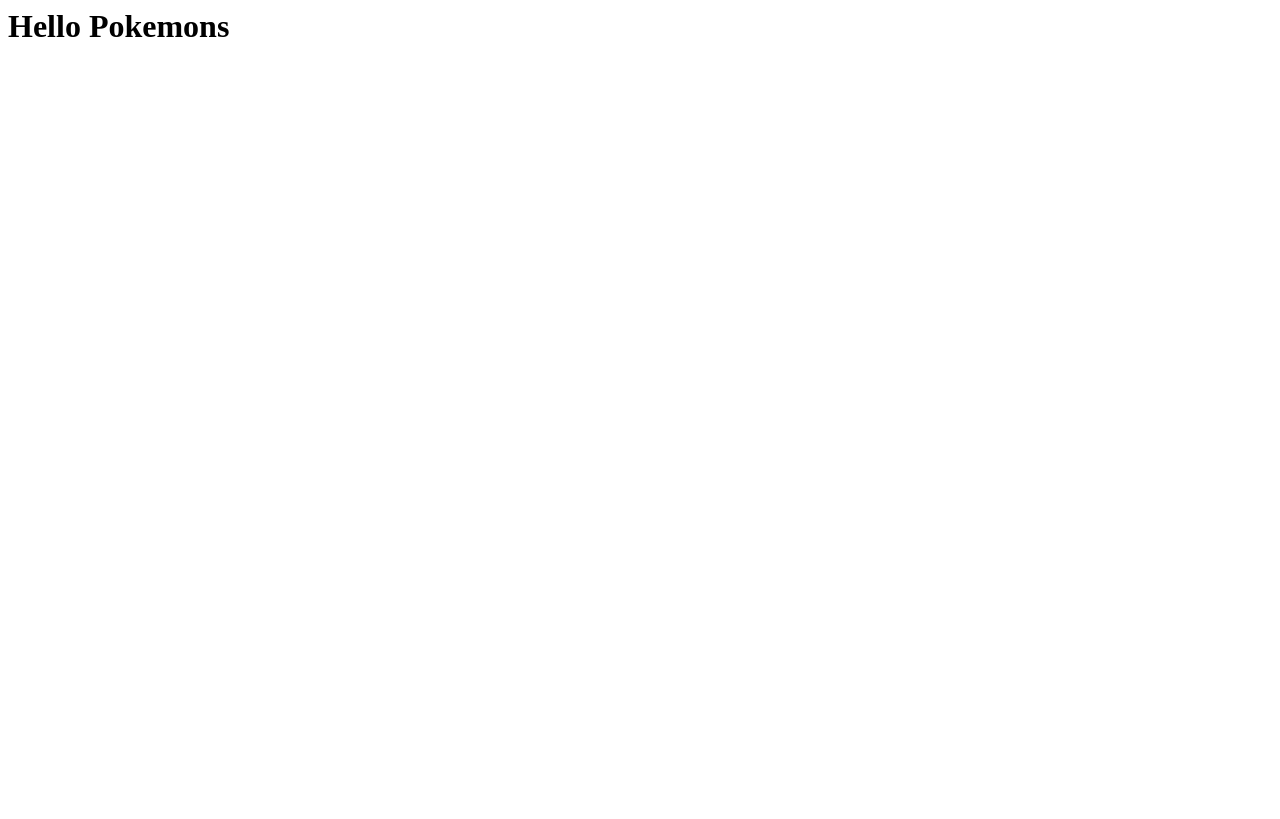
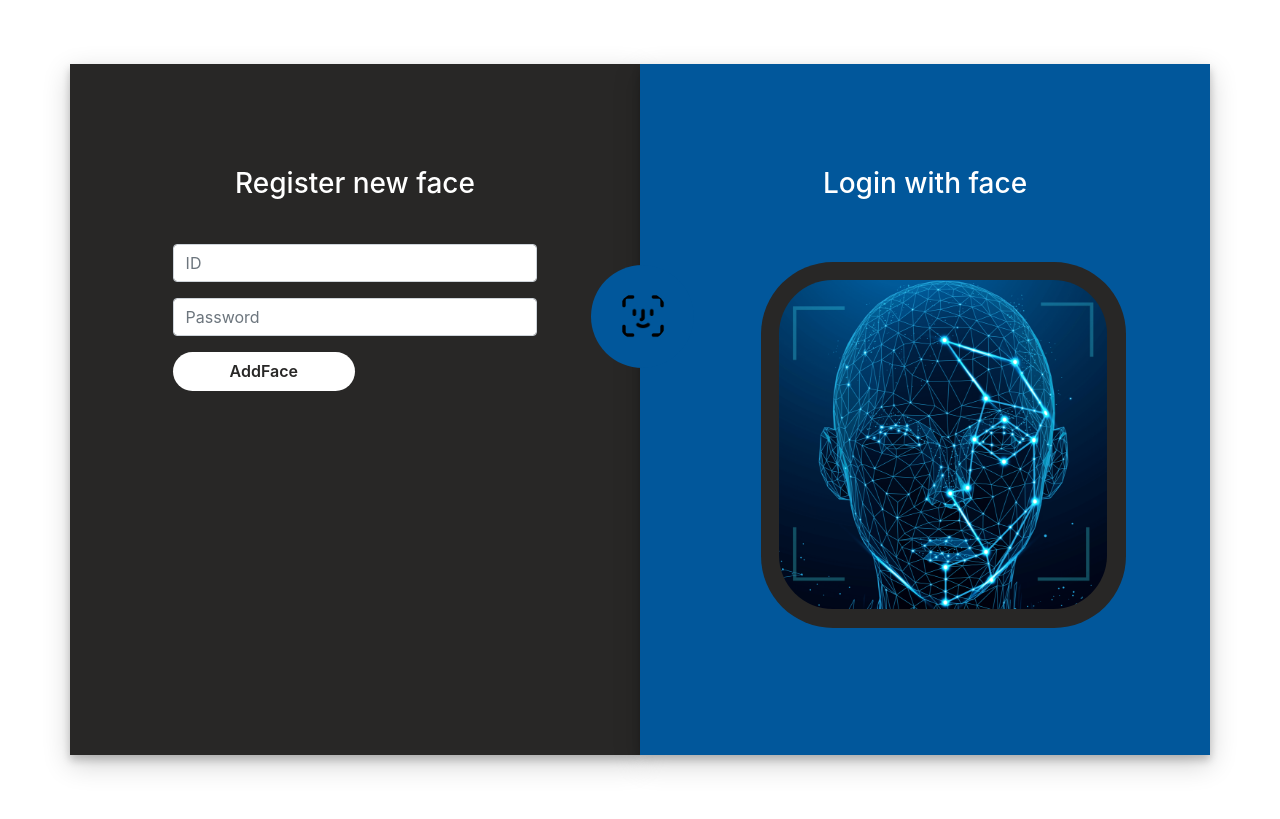
Before and after one commit to giobart/face-detection-UI, a Flask app: page / in a window 1280 px wide. Before the commit the page is almost empty. Before the commit the page ends 37 px from the top, so only its background shows below. Run offline with Flask 2, Linux system fonts and the light colour scheme; some libraries are stand-ins or nearby versions.

Commit message:
created index.html template

```diff
--- a/src/app.py
+++ b/src/app.py
@@ -11,7 +11,7 @@
     Initializes the application and its utilities.
     """
 
-    app = Flask(app_name, template_folder=os.path.join('src', 'templates'))
+    app = Flask(app_name, template_folder=os.path.join('src', 'templates'), static_folder=os.path.join('src','static'))
     CORS(app)
 
     if config:
--- /dev/null
+++ b/src/static/style.css
@@ -0,0 +1,67 @@
+.login-container{
+    margin-top: 5%;
+    margin-bottom: 5%;
+}
+.login-logo{
+    position: relative;
+    margin-left: -41.5%;
+}
+.login-logo img{
+    position: absolute;
+    width: 20%;
+    margin-top: 19%;
+    background: #01579B;
+    border-radius: 4.5rem;
+    padding: 5%;
+}
+
+.login-image{
+}
+
+.login-image input{
+
+    width: 100%;
+    background: #282726;
+    border-radius: 4.5rem;
+    padding: 5%;
+    margin: 5%;
+}
+
+.login-form-1{
+    padding: 9%;
+    background:#282726;
+    box-shadow: 0 5px 8px 0 rgba(0, 0, 0, 0.2), 0 9px 26px 0 rgba(0, 0, 0, 0.19);
+}
+.login-form-1 h3{
+    text-align: center;
+    margin-bottom:12%;
+    color:#fff;
+}
+.login-form-2{
+    padding: 9%;
+    background: #01579B;
+    box-shadow: 0 5px 8px 0 rgba(0, 0, 0, 0.2), 0 9px 26px 0 rgba(0, 0, 0, 0.19);
+}
+.login-form-2 h3{
+    text-align: center;
+    margin-bottom:12%;
+    color: #fff;
+}
+.btnSubmit{
+    font-weight: 600;
+    width: 50%;
+    color: #282726;
+    background-color: #fff;
+    border: none;
+    border-radius: 1.5rem;
+    padding:2%;
+}
+.btnForgetPwd{
+    color: #fff;
+    font-weight: 600;
+    text-decoration: none;
+}
+.btnForgetPwd:hover{
+    text-decoration:none;
+    color:#fff;
+}
--- a/src/templates/index.html
+++ b/src/templates/index.html
@@ -1,10 +1,46 @@
-<html>
-<head>
+<!doctype html>
+<html lang="en">
+  <head>
+        <!-- Required meta tags -->
+        <meta charset="utf-8">
+        <meta name="viewport" content="width=device-width, initial-scale=1">
+
+        <!-- Bootstrap CSS -->
+        <link href="//maxcdn.bootstrapcdn.com/bootstrap/4.1.1/css/bootstrap.min.css" rel="stylesheet" id="bootstrap-css">
+        <script src="//maxcdn.bootstrapcdn.com/bootstrap/4.1.1/js/bootstrap.min.js"></script>
+        <script src="//cdnjs.cloudflare.com/ajax/libs/jquery/3.2.1/jquery.min.js"></script>
+        <link rel="stylesheet" href="../static/style.css">
+
     <title>Who's that pokemon</title>
-</head>
-<body>
-<h1>
-    Hello Pokemons
-</h1>
-</body>
+  </head>
+  <body>
+    <div class="container login-container">
+            <div class="row">
+                <div class="col-md-6 login-form-1">
+                    <h3>Register new face</h3>
+
+                        <div class="form-group">
+                            <input type="text" class="form-control" placeholder="ID" value="" />
+                        </div>
+                        <div class="form-group">
+                            <input type="password" class="form-control" placeholder="Password" value="" />
+                        </div>
+                        <div class="form-group">
+                            <input type="submit" class="btnSubmit" value="AddFace" />
+                        </div>
+
+                </div>
+                <div class="col-md-6 login-form-2">
+                    <div class="login-logo">
+                        <img src="static/face-logo.png" alt=""/>
+                    </div>
+                    <h3>Login with face</h3>
+                        <div class="login-image">
+                            <input type="image" value="Login" alt="Submit" src="static/face.png" />
+                        </div>
+                </div>
+            </div>
+    </div>
+    <script src="https://cdn.jsdelivr.net/npm/bootstrap@5.0.0-beta1/dist/js/bootstrap.bundle.min.js" integrity="sha384-ygbV9kiqUc6oa4msXn9868pTtWMgiQaeYH7/t7LECLbyPA2x65Kgf80OJFdroafW" crossorigin="anonymous"></script>
+  </body>
 </html>
```
Also changed, not shown: src/static/face-logo.png (added), src/static/face.png (added).
